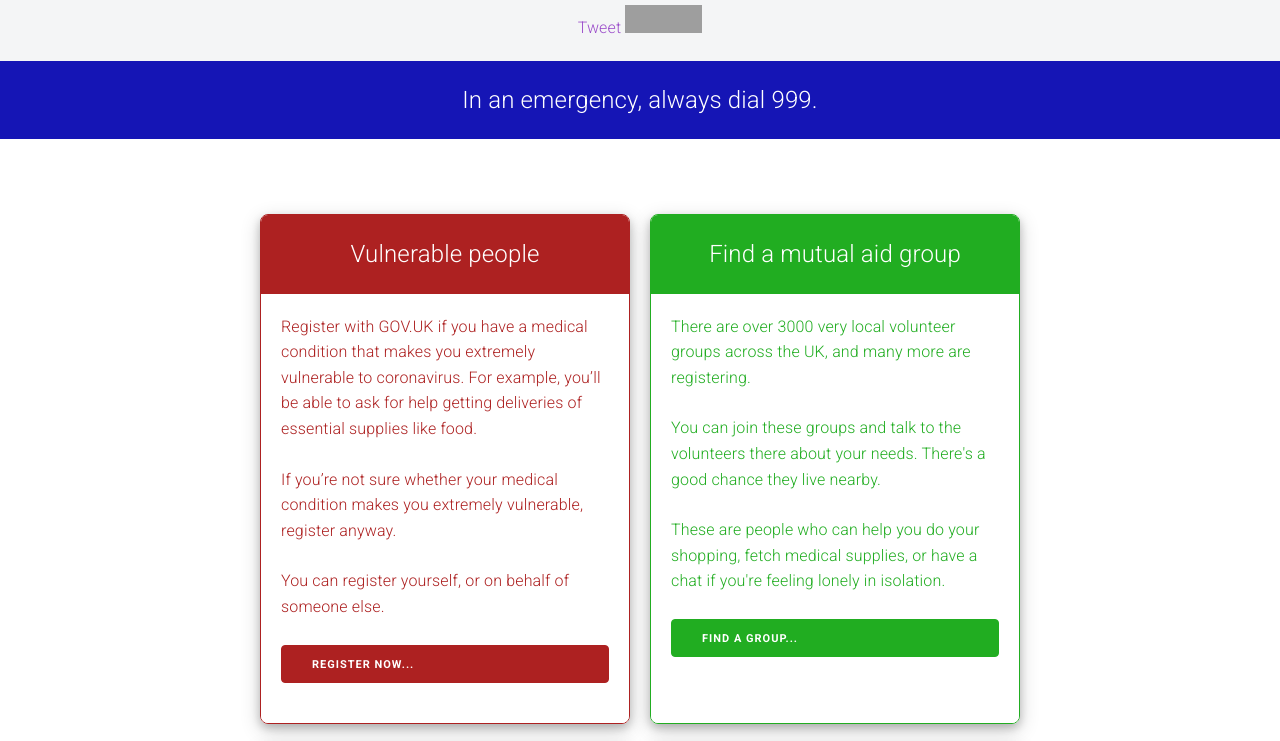
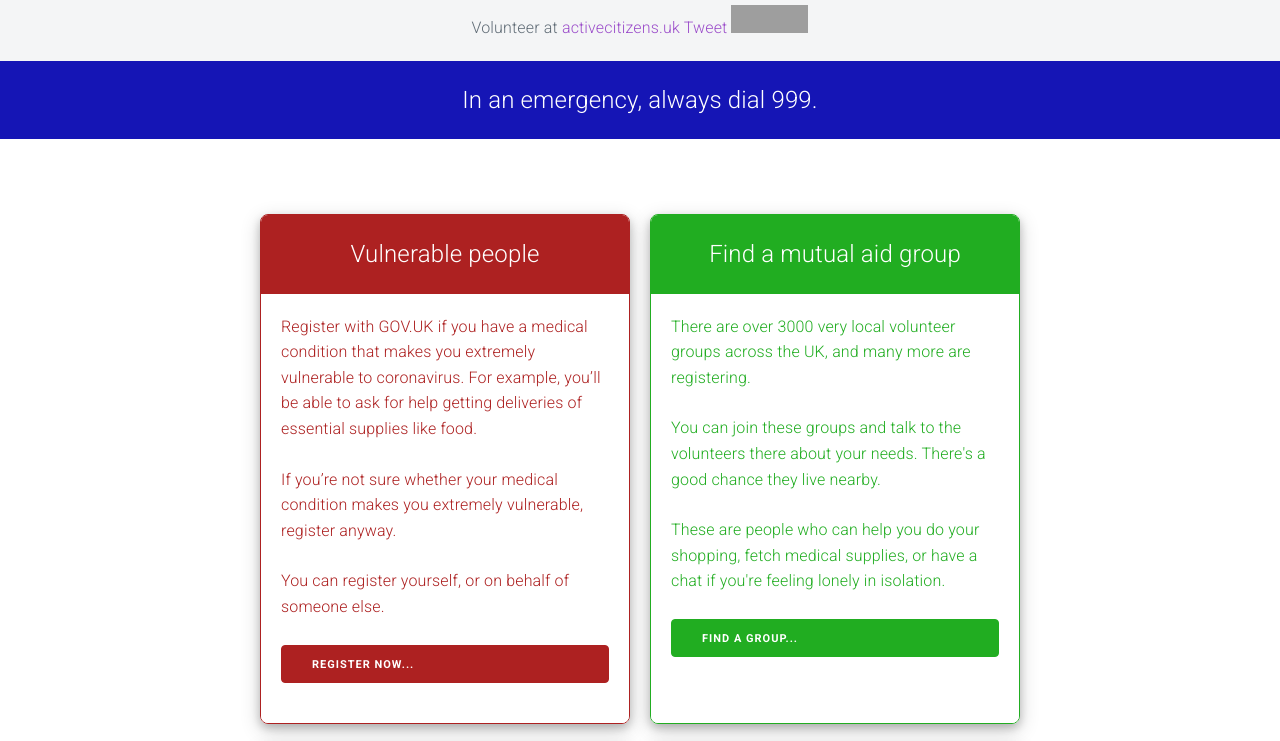
Before and after one commit to PoliceRewired/help-is-available, a plain HTML site: page index.html in a window 1280 px wide. Shown: the part 90-831 px from the top of the page. Drawn offline with Linux system fonts and the light colour scheme; grey boxes are pictures that could not be loaded; a script that the page names is missing.

Commit message:
add link to activecitizens.uk

```diff
--- a/index.html
+++ b/index.html
@@ -45,8 +45,7 @@
 
 			<header class="header" id="home">
 				<h1>Help is available.</h1>
-				<!-- Volunteer at <a href="https://activecitizens.uk">activecitizens.uk</a> -->
-				<!-- not ready yet -->
+				Volunteer at <a href="https://activecitizens.uk">activecitizens.uk</a>
 				<a href="https://twitter.com/share?ref_src=twsrc%5Etfw" class="twitter-share-button" data-size="large" data-text="Help is available!" data-hashtags="covid19uk #helpisavailable" data-show-count="false">Tweet</a><script async src="https://platform.twitter.com/widgets.js" charset="utf-8"></script>
 				<iframe src="https://www.facebook.com/plugins/share_button.php?href=https%3A%2F%2Fhelpisavailable.org.uk&layout=button&size=large&appId=2459822827661375&width=77&height=28" width="77" height="28" style="border:none;overflow:hidden" scrolling="no" frameborder="0" allowTransparency="true" allow="encrypted-media"></iframe>
 			</header>
```
